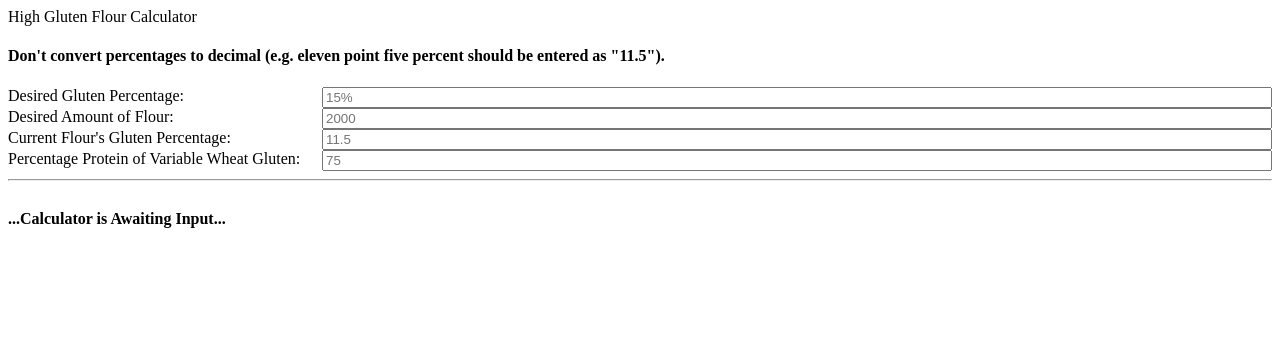
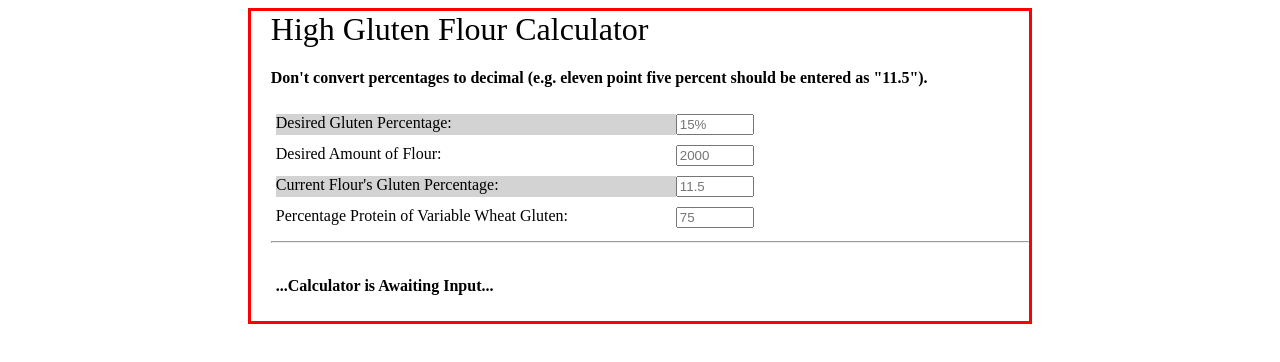
Before and after one commit to harleigh/react-highGlutenFlourCalculator, a React app: page / in a window 1280 px wide. Built offline with nearby package versions, Linux system fonts and the light colour scheme.

Commit message:
added classes to alternate row colors (grey-white-grey etc) for easier readability

```diff
--- a/src/EntryForm.js
+++ b/src/EntryForm.js
@@ -29,7 +29,7 @@ export function EntryForm({ calcData, setCalcData }) {
 
       <form onSubmit={handleSubmit}>
         <div className={"wrapperStyle"}>
-          <label className={"labelStyle"}>Desired Gluten Percentage:</label>
+          <label className={"labelStyleGrey"}>Desired Gluten Percentage:</label>
           <input
             className={"inputStyle"}
             type={"text"}
@@ -53,7 +53,7 @@ export function EntryForm({ calcData, setCalcData }) {
         </div>
 
         <div className={"wrapperStyle"}>
-          <label className={"labelStyle"}>
+          <label className={"labelStyleGrey"}>
             Current Flour's Gluten Percentage:
           </label>
           <input
--- a/src/GlutenCalculator.js
+++ b/src/GlutenCalculator.js
@@ -36,7 +36,7 @@ export function GlutenCalculator({ calcData }) {
         </h3>
 
         <div className={"wrapperStyle"}>
-          <label className={"labelStyle"}>
+          <label className={"labelStyleGrey"}>
             Amount of flour (at {calcData.currentFlourGlutenPercent}% gluten)
             required:
           </label>
--- a/src/index.css
+++ b/src/index.css
@@ -3,12 +3,34 @@ styles {
 }
 .wrapperStyle {
   display: flex;
+  padding: 5px;
 }
 
 .labelStyle {
-  flex: 1;
+  flex: 1 1 auto;
+  max-width: 400px;
+}
+
+.labelStyleGrey {
+  flex: 1 1 auto;
+  max-width: 400px;
+  background-color: #d3d3d3;
 }
 
 .inputStyle {
-  flex: 3;
+  flex: 1 1 auto;
+  max-width: 70px;
 }
+
+.mainApp {
+  border-style: solid;
+  border-color: red;
+  margin: auto;
+  width: 60%;
+  padding-left: 20px;
+}
+
+.title {
+  font-size: xx-large;
+  font-weight: 500;
+}
```
